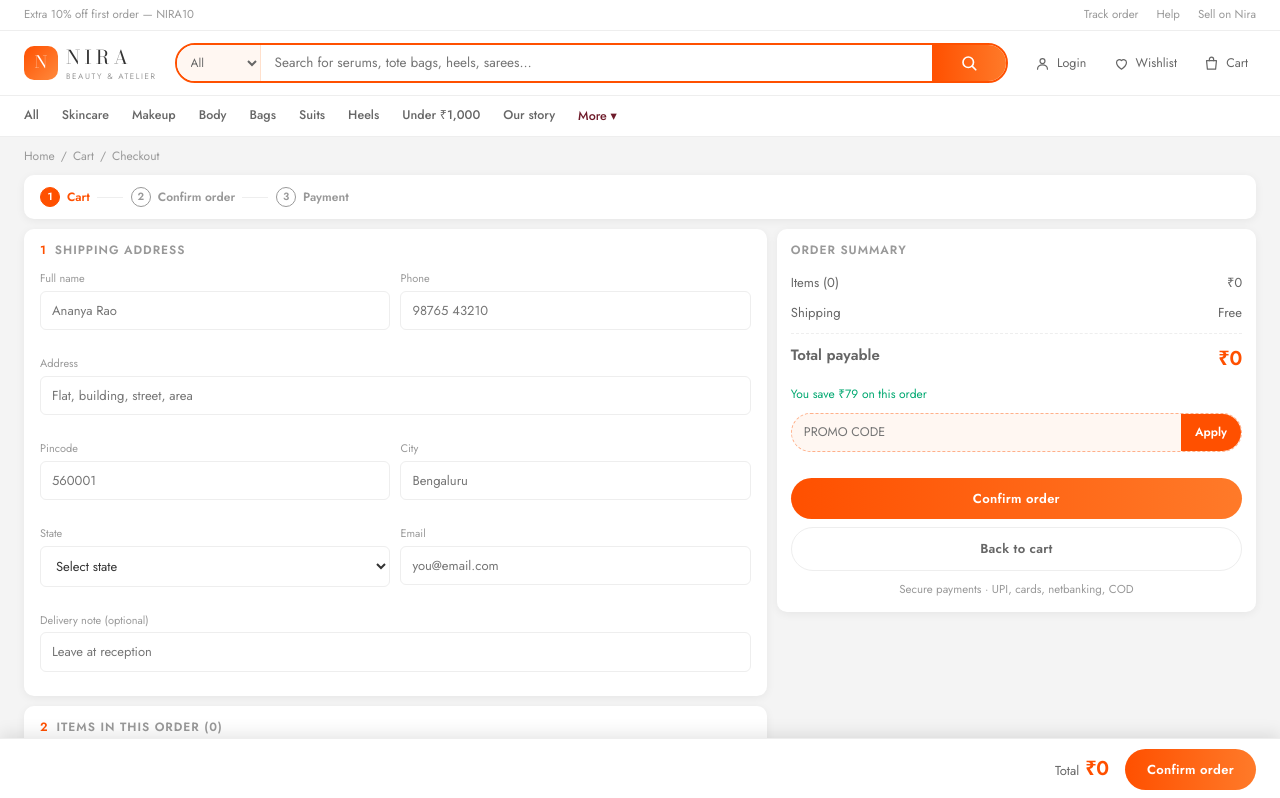
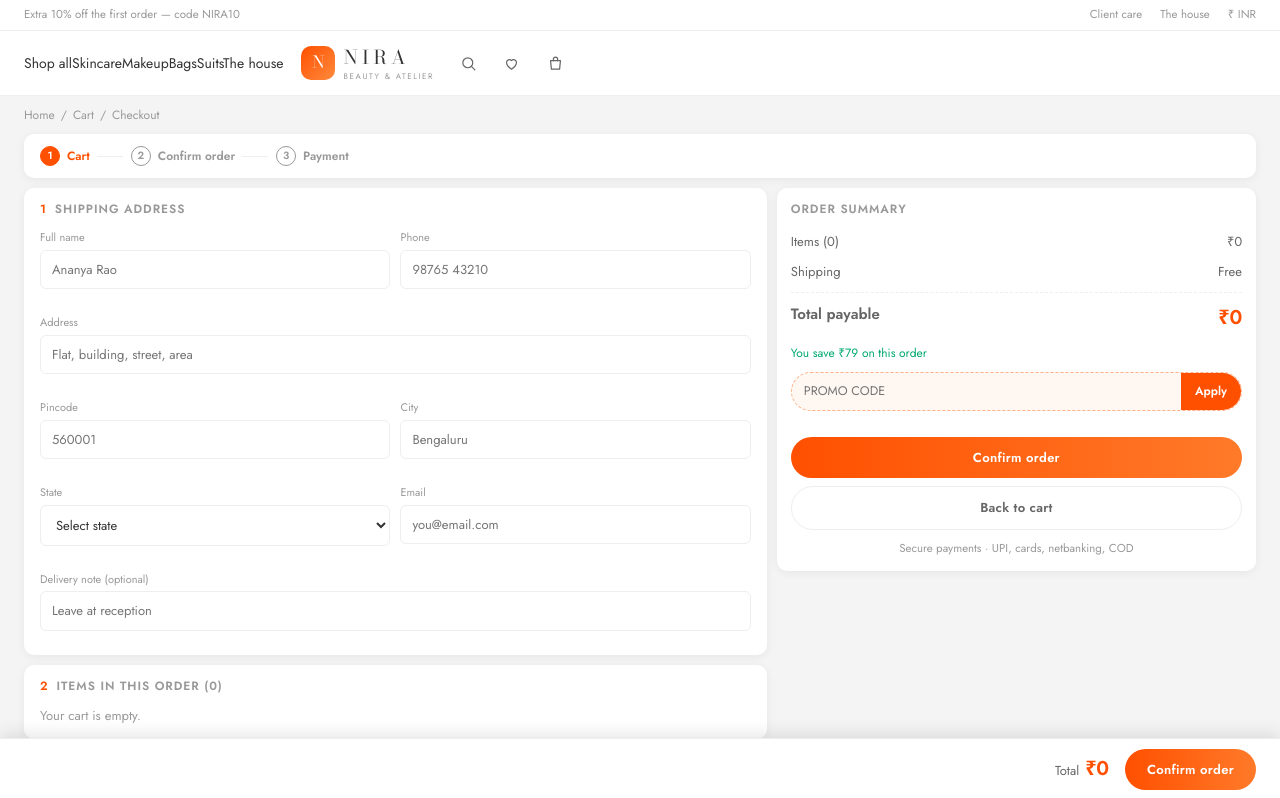
Before and after one commit to aigenerative35-bot/nira-store, a React (Vite) app: page /nira-store/checkout in a window 1280 px wide. Shown: the top 798 px of the page. Built offline with nearby package versions, Linux system fonts and the light colour scheme.

Commit message:
feat: luxury editorial design system

```diff
--- a/src/components/Header.jsx
+++ b/src/components/Header.jsx
@@ -1,59 +1,56 @@
 import { useEffect, useRef, useState } from 'react'
-import { Link, useLocation, useNavigate } from 'react-router-dom'
+import { Link, useLocation } from 'react-router-dom'
 import { AnimatePresence, motion } from 'framer-motion'
 import { Icon } from '../ui'
 import { useShop } from '../store'
 import { categories, asset } from '../data'
 
 const NOTES = [
-  'Free shipping over ₹1,499',
-  'Extra 10% off first order — NIRA10',
-  'COD available pan-India · 14-day returns'
+  'Complimentary shipping over ₹1,499',
+  'Extra 10% off the first order — code NIRA10',
+  'Cash on delivery available pan-India'
 ]
 
-const CATLINKS = [
-  { to: '/shop', label: 'All' },
-  ...categories.map((c) => ({ to: `/shop?cat=${c.id}`, label: c.name })),
-  { to: '/shop?sort=low', label: 'Under ₹1,000' },
-  { to: '/about', label: 'Our story' }
+const NAV = [
+  { to: '/shop', label: 'Shop all' },
+  { to: '/shop?cat=skincare', label: 'Skincare' },
+  { to: '/shop?cat=makeup', label: 'Makeup' },
+  { to: '/shop?cat=bags', label: 'Bags' },
+  { to: '/shop?cat=suits', label: 'Suits' },
+  { to: '/about', label: 'The house' }
 ]
 
 export default function Header() {
-  const { count, wish, setDrawer } = useShop()
+  const { count, wish, setDrawer, setSearch } = useShop()
+  const { pathname, search } = useLocation()
   const [note, setNote] = useState(0)
   const [stuck, setStuck] = useState(false)
-  const [q, setQ] = useState('')
-  const [cat, setCat] = useState('')
+  const [over, setOver] = useState(false)
   const [mega, setMega] = useState(false)
   const [mnav, setMnav] = useState(false)
-  const { pathname, search } = useLocation()
-  const navigate = useNavigate()
-  const megaTimer = useRef(null)
+  const timer = useRef(null)
 
   useEffect(() => {
-    const t = setInterval(() => setNote((n) => (n + 1) % NOTES.length), 4200)
+    const t = setInterval(() => setNote((n) => (n + 1) % NOTES.length), 4600)
     return () => clearInterval(t)
   }, [])
 
   useEffect(() => {
-    const onScroll = () => setStuck(window.scrollY > 6)
+    const isHome = pathname === '/'
+    const onScroll = () => {
+      const y = window.scrollY
+      setStuck(y > 6)
+      setOver(isHome && y < 90)
+    }
     onScroll()
     window.addEventListener('scroll', onScroll, { passive: true })
     return () => window.removeEventListener('scroll', onScroll)
-  }, [])
+  }, [pathname])
 
   useEffect(() => {
     setMnav(false)
     setMega(false)
   }, [pathname, search])
-
-  const submit = (e) => {
-    e.preventDefault()
-    const p = new URLSearchParams()
-    if (q.trim()) p.set('q', q.trim())
-    if (cat) p.set('cat', cat)
-    navigate('/shop' + (p.toString() ? '?' + p.toString() : ''))
-  }
 
   return (
     <>
@@ -65,124 +62,51 @@ export default function Header() {
             ))}
           </div>
           <div className="util__links">
-            <Link to="/contact">Track order</Link>
-            <Link to="/contact">Help</Link>
-            <Link to="/about">Sell on Nira</Link>
+            <Link to="/contact">Client care</Link>
+            <Link to="/about">The house</Link>
+            <span>₹ INR</span>
           </div>
         </div>
       </div>
 
-      <header className={`hdr ${stuck ? 'stuck' : ''}`}>
+      <header className={`hdr ${stuck ? 'stuck' : ''} ${over ? 'over' : ''}`}>
         <div className="container hdr__in">
           <button className="icon-btn burger" onClick={() => setMnav(true)} aria-label="Menu">
             <Icon.menu />
           </button>
+
+          <nav className="nav">
+            {NAV.map((n) => (
+              <Link
+                key={n.label}
+                to={n.to}
+                className={pathname + search === n.to ? 'on' : ''}
+              >
+                {n.label}
+              </Link>
+            ))}
+          </nav>
 
           <Link className="logo" to="/">
             <span className="logo__mark">N</span>
             <span className="logo__txt">Nira<span>beauty &amp; atelier</span></span>
           </Link>
 
-          <form className="searchbar" onSubmit={submit} role="search">
-            <select value={cat} onChange={(e) => setCat(e.target.value)} aria-label="Category">
-              <option value="">All</option>
-              {categories.map((c) => (
-                <option key={c.id} value={c.id}>{c.name}</option>
-              ))}
-            </select>
-            <input
-              value={q}
-              onChange={(e) => setQ(e.target.value)}
-              placeholder="Search for serums, tote bags, heels, sarees…"
-              aria-label="Search products"
-            />
-            <button type="submit" aria-label="Search">
+          <div className="hdr__acts">
+            <button className="hact" onClick={() => setSearch(true)} aria-label="Search">
               <Icon.search />
             </button>
-          </form>
-
-          <div className="hdr__acts">
-            <Link className="hact" to="/contact">
-              <Icon.user />
-              <span>Login</span>
+            <Link className="hact" to="/shop?wish=1" aria-label="Wishlist">
+              <Icon.heart />
+              {wish.length > 0 && <span className="badge">{wish.length}</span>}
             </Link>
-            <Link className="hact" to="/shop?wish=1">
-              <Icon.heart />
-              <span>Wishlist</span>
-              {wish.length > 0 && <em className="badge">{wish.length}</em>}
-            </Link>
-            <button className="hact" onClick={() => setDrawer(true)}>
+            <button className="hact" onClick={() => setDrawer(true)} aria-label="Bag">
               <Icon.bag />
-              <span>Cart</span>
-              {count > 0 && <em className="badge">{count}</em>}
+              {count > 0 && <span className="badge">{count}</span>}
             </button>
           </div>
         </div>
       </header>
-
-      <div className="catnav">
-        <div className="container catnav__in">
-          {CATLINKS.map((l) => (
-            <Link key={l.label} to={l.to} className={pathname + search === l.to ? 'on' : ''}>
-              {l.label}
-            </Link>
-          ))}
-          <div className="mega-wrap" onMouseEnter={() => setMega(true)} onMouseLeave={() => {
-            megaTimer.current = setTimeout(() => setMega(false), 140)
-          }}>
-            <button
-              style={{ fontSize: 12.5, fontWeight: 500, color: 'var(--maroon)', padding: '12px 0' }}
-              onMouseEnter={() => { clearTimeout(megaTimer.current); setMega(true) }}
-            >
-              More ▾
-            </button>
-            <AnimatePresence>
-              {mega && (
-                <motion.div
-                  className="mega"
-                  initial={{ opacity: 0, y: 6 }}
-                  animate={{ opacity: 1, y: 0 }}
-                  exit={{ opacity: 0, y: 6 }}
-                  transition={{ duration: 0.18 }}
-                  style={{ left: 'auto', right: 0 }}
-                >
-                  <div>
-                    <h5>Shop by category</h5>
-                    <ul>
-                      {categories.slice(0, 4).map((c) => (
-                        <li key={c.id}><Link to={`/shop?cat=${c.id}`}>{c.name}</Link></li>
-                      ))}
-                    </ul>
-                  </div>
-                  <div>
-                    <h5>Atelier</h5>
-                    <ul>
-                      <li><Link to="/shop?cat=bags">Bags</Link></li>
-                      <li><Link to="/shop?cat=suits">Suits</Link></li>
-                      <li><Link to="/shop?cat=heels">Heels</Link></li>
-                      <li><Link to="/shop?sort=rating">Top rated</Link></li>
-                    </ul>
-                  </div>
-                  <div>
-                    <h5>Help</h5>
-                    <ul>
-                      <li><Link to="/contact">Track order</Link></li>
-                      <li><Link to="/contact">Returns</Link></li>
-                      <li><Link to="/contact">Shade match</Link></li>
-                      <li><Link to="/about">Our story</Link></li>
-                    </ul>
-                  </div>
-                  <Link className="mega__promo" to="/shop?cat=skincare">
-                    <img src={asset('img/serum.jpg')} alt="" />
-                    <b>The 3-step ritual</b>
-                    <span>From ₹1,899</span>
-                  </Link>
-                </motion.div>
-              )}
-            </AnimatePresence>
-          </div>
-        </div>
-      </div>
 
       <AnimatePresence>
         {mnav && (
@@ -194,24 +118,25 @@ export default function Header() {
             transition={{ type: 'spring', stiffness: 320, damping: 34 }}
           >
             <div className="mnav__h">
-              <span className="logo"><span className="logo__mark" style={{ width: 26, height: 26, fontSize: 13 }}>N</span><span className="logo__txt" style={{ color: '#fff', fontSize: 15 }}>Nira</span></span>
+              <span className="logo">
+                <span className="logo__mark" style={{ width: 28, height: 28, fontSize: 13 }}>N</span>
+                <span className="logo__txt" style={{ fontSize: 15 }}>Nira</span>
+              </span>
               <button className="icon-btn" onClick={() => setMnav(false)} aria-label="Close">
                 <Icon.close />
               </button>
             </div>
             <ul>
-              <li><Link to="/shop">All products <span>16</span></Link></li>
+              <li><Link to="/shop">Shop all <span>16</span></Link></li>
               {categories.map((c) => (
-                <li key={c.id}>
-                  <Link to={`/shop?cat=${c.id}`}>{c.name} <span>{c.note}</span></Link>
-                </li>
+                <li key={c.id}><Link to={`/shop?cat=${c.id}`}>{c.name} <span>{c.note}</span></Link></li>
               ))}
-              <li><Link to="/about">Our story <span>—</span></Link></li>
-              <li><Link to="/contact">Contact <span>—</span></Link></li>
+              <li><Link to="/about">The house <span>—</span></Link></li>
+              <li><Link to="/contact">Client care <span>—</span></Link></li>
             </ul>
             <div className="mnav__f">
-              <Link className="btn btn--block" to="/cart"><span>View cart</span></Link>
-              <Link className="btn btn--ghost btn--block" to="/contact"><span>Book a shade match</span></Link>
+              <Link className="btn btn--block" to="/cart"><span>View bag</span></Link>
+              <Link className="btn btn--ghost btn--block" to="/contact"><span>Book an appointment</span></Link>
             </div>
           </motion.nav>
         )}
```
